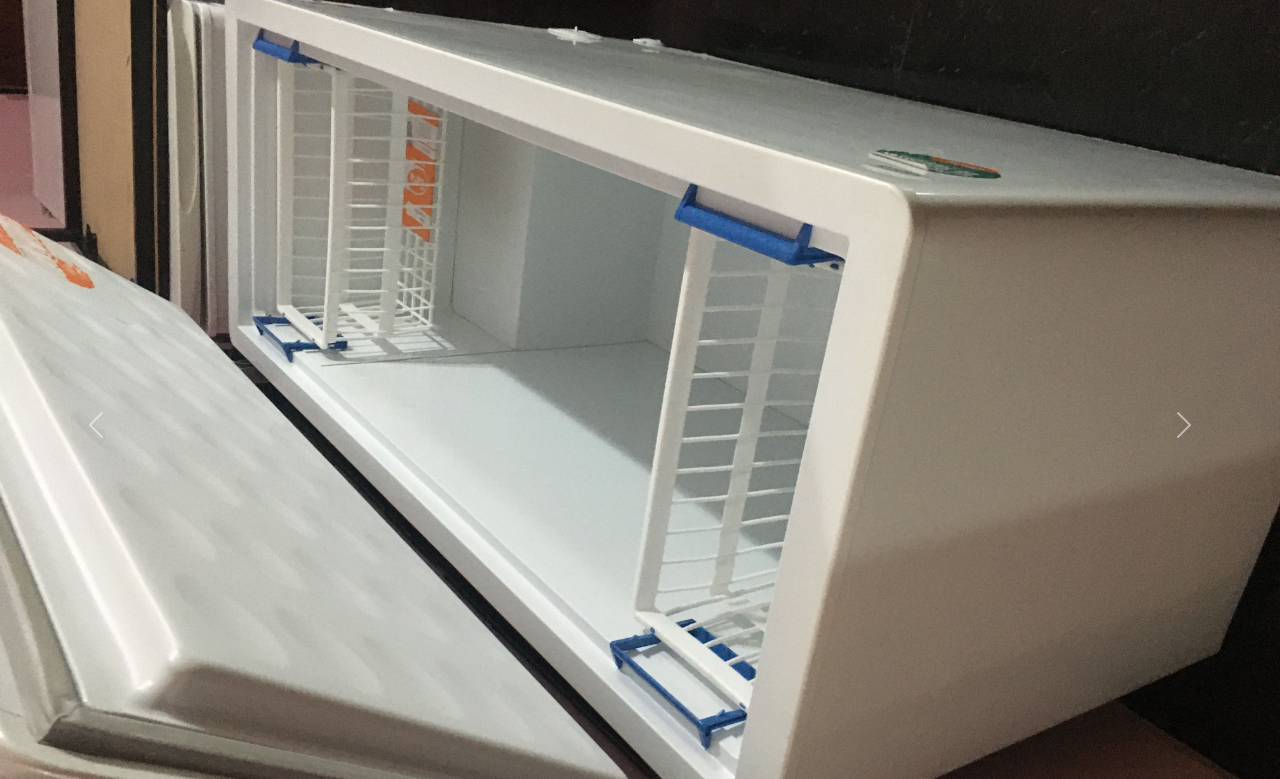
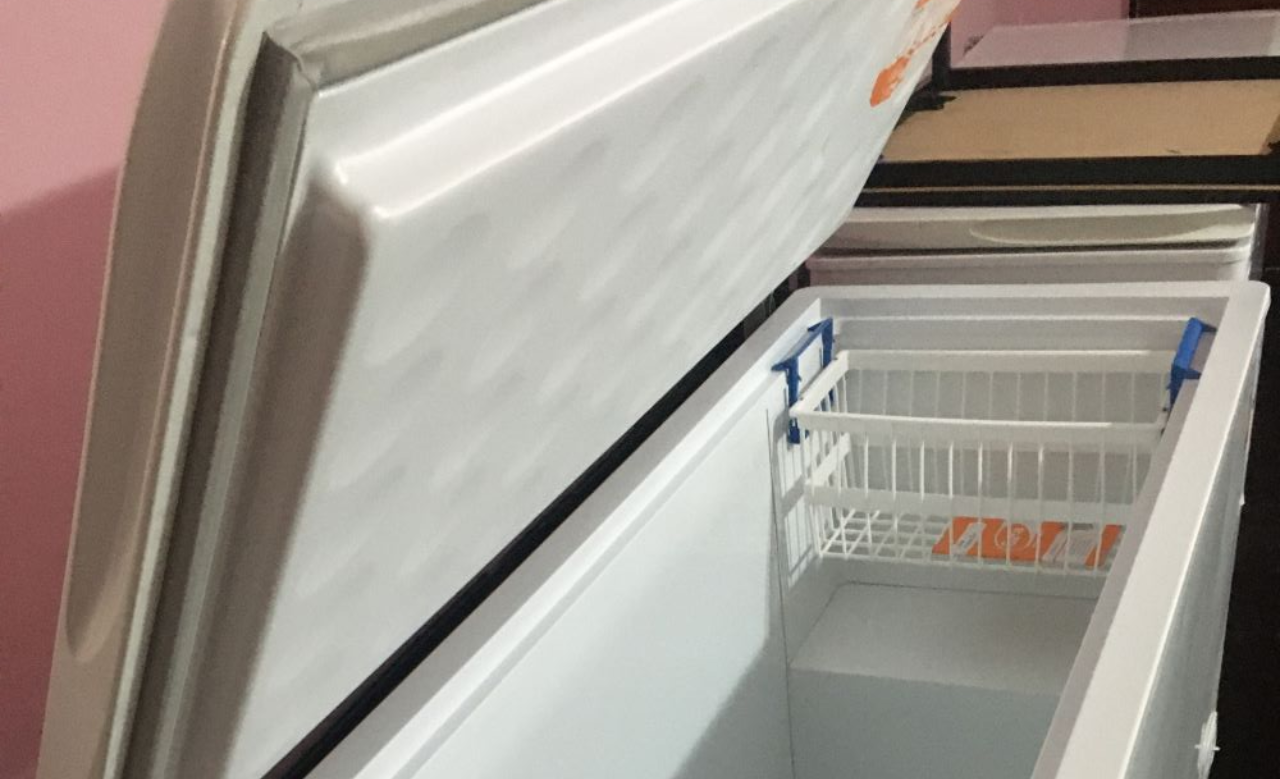
Before and after one commit to pdrgmz2022/InformaticaElectronica, a plain HTML site: page index.html in a window 1280 px wide. Shown: the part 115-894 px from the top of the page. Drawn offline with nearby package versions, Linux system fonts and the light colour scheme.

Commit message:
Update index.html

```diff
--- a/index.html
+++ b/index.html
@@ -94,7 +94,7 @@
 
                 <div class="carousel-inner">
                   <div class="carousel-item active">
-                    <img src="./static/img/IMG_6302.jpg" class="d-block w-100" alt="...">
+                    <img src="./static/img/IMG_63023.jpg" class="d-block w-100" alt="...">
                     <div class="carousel-caption d-none d-md-block">
                         <h5>FREEZER  HORIZONTAL GAFA ETERNITY</h5>
                         <p>FREEZER  HORIZONTAL GAFA ETERNITY 410AB blanco 399L 220V  , poco uso como nuevo, zona Villa Luro  CABA $550.000.</p>
```
